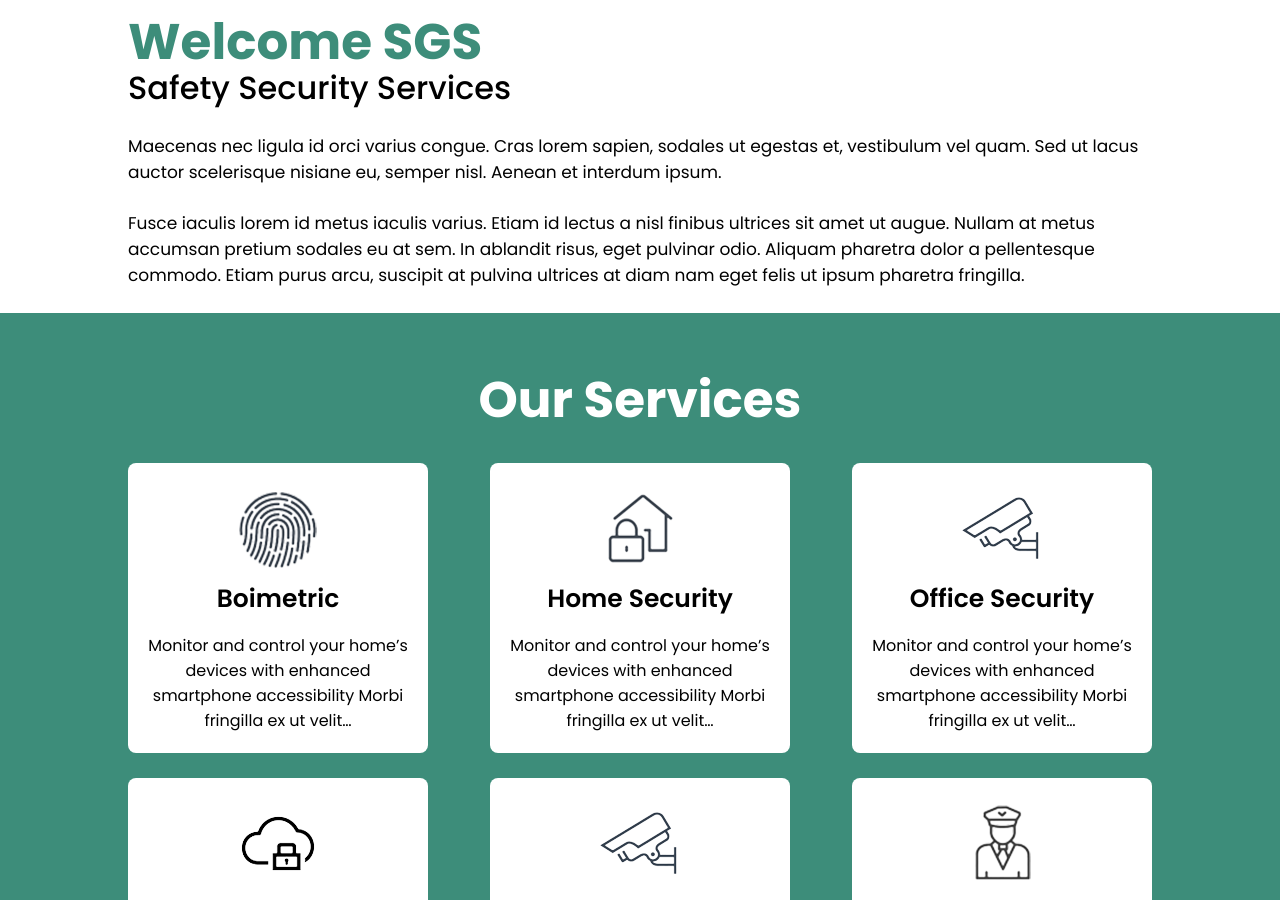
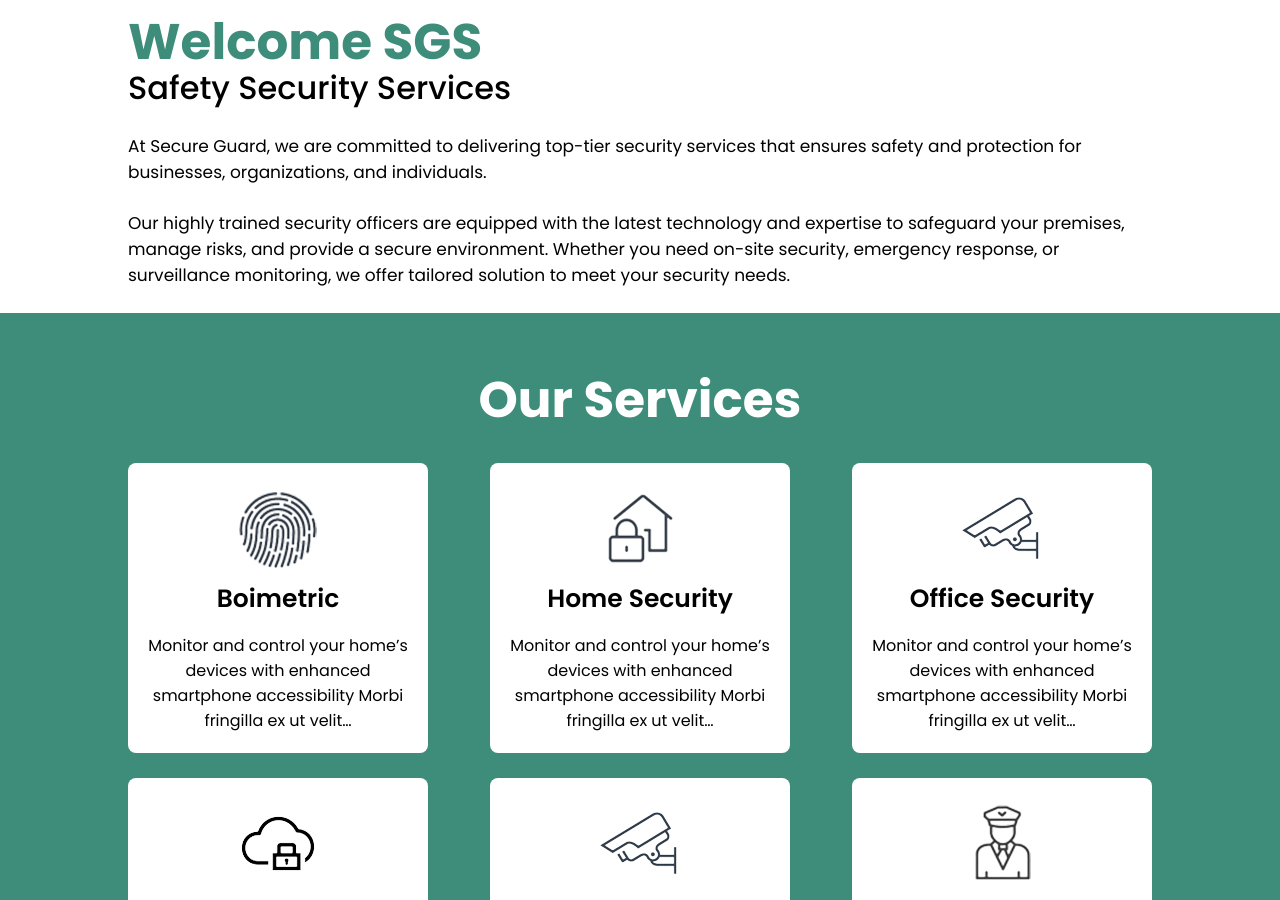
Before and after one commit to CharuniFernando/ITPM-project, a React (Create React App) app in the folder frontend/: page /home in a window 1280 px wide. Shown: the part 820-1720 px from the top of the page. Built offline with nearby package versions, Linux system fonts and the light colour scheme.

Commit message:
Update Home.js
add welcome msg for home

```diff
--- a/frontend/src/Components/Home/UserHome/Home.js
+++ b/frontend/src/Components/Home/UserHome/Home.js
@@ -35,17 +35,15 @@ function Home() {
           </h1>
           <br />
           <p className="pera_welcome">
-            Maecenas nec ligula id orci varius congue. Cras lorem sapien,
-            sodales ut egestas et, vestibulum vel quam. Sed ut lacus auctor
-            scelerisque nisiane eu, semper nisl. Aenean et interdum ipsum.
+            At Secure Guard, we are committed to delivering top-tier security services
+            that ensures safety and protection for businesses, organizations, and individuals.
           </p>
           <br />
           <p className="pera_welcome">
-            Fusce iaculis lorem id metus iaculis varius. Etiam id lectus a nisl
-            finibus ultrices sit amet ut augue. Nullam at metus accumsan pretium
-            sodales eu at sem. In ablandit risus, eget pulvinar odio. Aliquam
-            pharetra dolor a pellentesque commodo. Etiam purus arcu, suscipit at
-            pulvina ultrices at diam nam eget felis ut ipsum pharetra fringilla.
+            Our highly trained security officers are equipped with the latest technology
+            and expertise to safeguard your premises, manage risks, and provide a secure environment.
+            Whether you need on-site security, emergency response, or surveillance monitoring,
+            we offer tailored solution to meet your security needs.
           </p>
         </div>
       </div>
```
